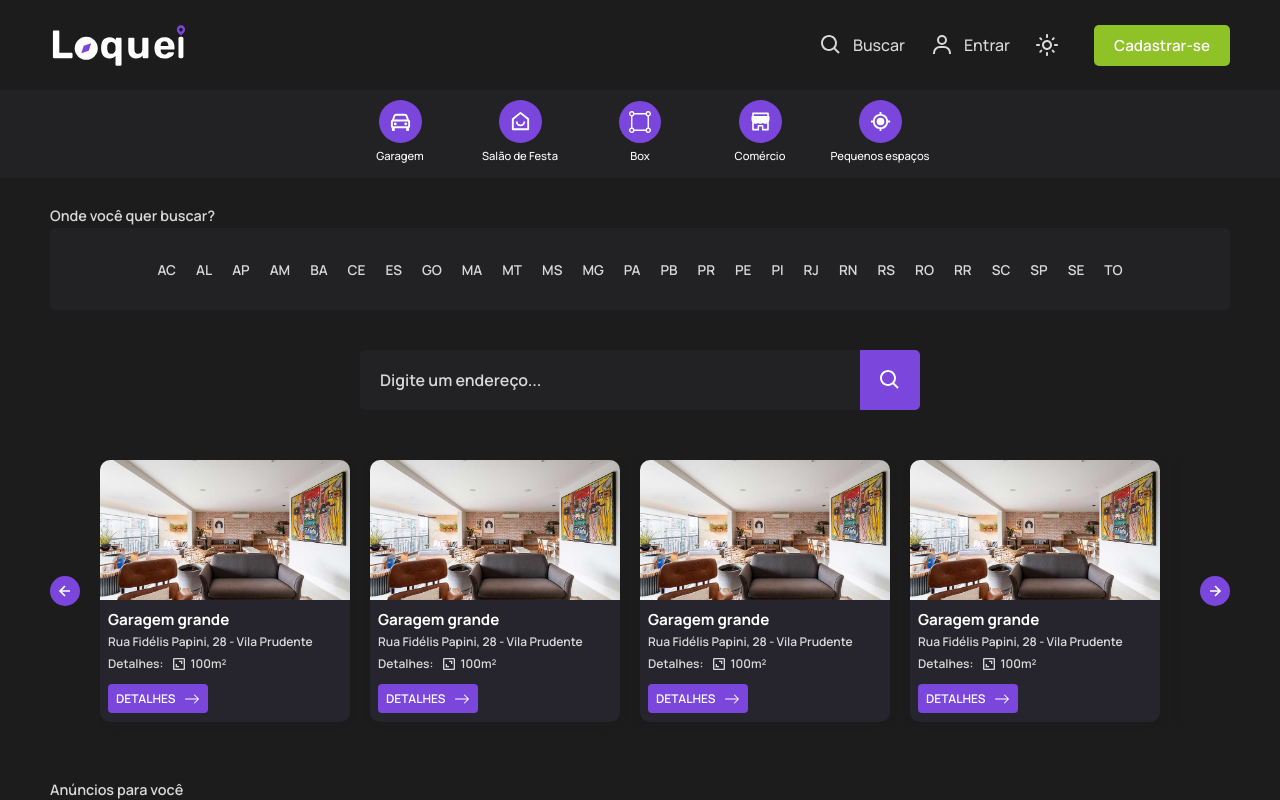
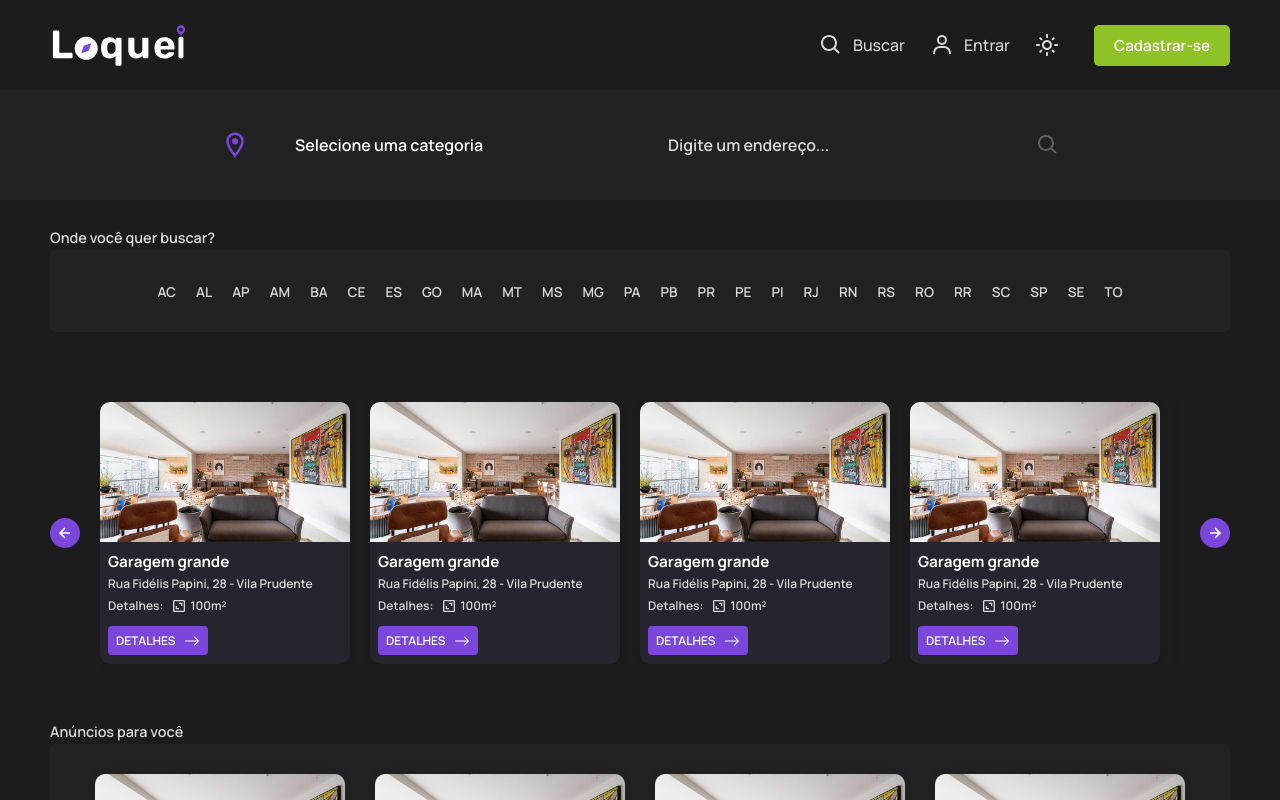
Before and after one commit to Rafa-Roodrigues/Loquei-Frontend, a React (Create React App) app: page / in a window 1280 px wide. Built offline with nearby package versions, Linux system fonts and the light colour scheme.

Commit message:
Mudanças na area de categorias

```diff
--- a/src/components/PreviewCategorias/index.jsx
+++ /dev/null
@@ -1,68 +0,0 @@
-import { Container } from "./styles";
-
-import { useRef } from "react";
-import { Link } from "react-router-dom";
-
-import { AiFillShop } from 'react-icons/ai';
-import { BiCar, BiCurrentLocation, BiLeftArrowAlt, BiRightArrowAlt } from 'react-icons/bi';
-import { BsBoundingBoxCircles } from 'react-icons/bs';
-import { RiHomeSmile2Line } from 'react-icons/ri';
-
-export function PreviewCategorias() {
-  const carousel = useRef(null)
-
-  function handleLeftClick(event) {
-    carousel.current.scrollLeft -= carousel.current.offsetWidth;
-
-    event.preventDefault();
-  }
-
-  function handleRightClick(event) {
-    carousel.current.scrollLeft += carousel.current.offsetWidth;
-
-    event.preventDefault();
-  }
-
-  return (
-    <Container>
-      <button onClick={handleLeftClick}>
-        <BiLeftArrowAlt size={20} color="#FFF" />
-      </button>
-      <button onClick={handleRightClick}>
-        <BiRightArrowAlt size={20} color="#FFF" />
-      </button>
-      <ul ref={carousel}>
-        <li>
-          <Link to="/buscar">
-            <BiCar className="icons" size="23" />
-          </Link>
-          <span>Garagem</span>
-        </li>
-        <li>
-          <Link to="/buscar">
-            <RiHomeSmile2Line className="icons" size="23" />
-          </Link>
-          <span>Salão de Festa</span>
-        </li>
-        <li>
-          <Link to="/buscar">
-            <BsBoundingBoxCircles className="icons" size="22" />
-          </Link>
-          <span>Box</span>
-        </li>
-        <li>
-          <Link to="/buscar">
-            <AiFillShop className="icons" size="23" />
-          </Link>
-          <span>Comércio</span>
-        </li>
-        <li>
-          <Link to="/buscar">
-            <BiCurrentLocation className="icons" size="23" />
-          </Link>
-          <span>Pequenos espaços</span>
-        </li>
-      </ul>
-    </Container>
-  );
-}
--- a/src/components/PreviewCategorias/styles.js
+++ /dev/null
@@ -1,103 +0,0 @@
-import styled, {} from 'styled-components';
-
-export const Container = styled.section`
-  width: 100%;
-  padding: 10px;
-  position: relative;
-  background-color: ${({ theme }) => theme.colors.categoryContainer};
-
-  display: flex;
-  align-items: center;
-  justify-content: center;
-
-  button {
-    display: none;
-  }
-
-  ul {
-    list-style: none;
-    margin-bottom: 5px;
-    display: flex;
-    align-items: center;
-    justify-content: center;
-    overflow-x: auto;
-
-    scroll-behavior: smooth;
-    scroll-snap-type: x mandatory;
-
-    &::-webkit-scrollbar {
-      display: none;
-    }
-    &::-webkit-scrollbar-thumb {
-      display: none;
-    }
-
-    li {
-      width: 120px;
-      min-width: 120px;
-      display: flex;
-      flex-direction: column;
-      align-items: center;
-      justify-content: center;
-      scroll-snap-align: start;
-
-      &:last-child {
-        margin-right: 0;
-      }
-
-      a {
-        padding: 10px;
-        border-radius: 50px;
-        background-color: ${({ theme }) => theme.colors.categoryBoxIcon};
-        transition: filter .2s;
-
-        display: flex;
-        align-items: center;
-        justify-content: center;
-
-        .icons {
-          color: ${({ theme }) => theme.colors.categoryIcon};
-          transition: color .2s;
-        }
-
-        &:hover, &:hover ~ span {
-          filter: brightness(0.9);
-        }
-      }
-
-      span {
-        margin-top: 5px;
-        color: var(--branco);
-        font-weight: 500;
-        font-size: 0.7rem;
-        transition: filter .2s;
-      }
-    }
-  }
-
-  @media screen and (max-width: 630px) {
-    padding: 10px 40px;
-
-    button {
-      background-color: rgba(0, 0, 0, 10%);
-      border-radius: 50px;
-      padding: 4px;
-      position: absolute;
-      left: 6px;
-
-      display: flex;
-      align-items: center;
-      justify-content: center;
-
-      &:nth-child(2) {
-        left: initial;
-        right: 6px;
-      }
-    }
-
-    ul {
-      align-items: center;
-      justify-content: flex-start;
-    }
-  }
-`;
--- /dev/null
+++ b/src/components/PreviewFilter/index.jsx
@@ -0,0 +1,24 @@
+import { Container } from "./styles";
+
+import { BiSearch } from 'react-icons/bi';
+import { MdOutlineLocationOn } from 'react-icons/md';
+
+export function PreviewFilter() {
+  return (
+    <Container>
+      <button><MdOutlineLocationOn size={30} /></button>
+      <form>
+        <select>
+          <option>Selecione uma categoria</option>
+          <option>Garagem</option>
+          <option>Box</option>
+          <option>Salão de festa</option>
+          <option>Comercial</option>
+          <option>Pequenos espaço</option>
+        </select>
+        <input type="text" placeholder="Digite um endereço..." />
+        <button type="button"><BiSearch size={24} /></button>
+      </form>
+    </Container>
+  );
+}
--- /dev/null
+++ b/src/components/PreviewFilter/styles.js
@@ -0,0 +1,96 @@
+import styled, {} from 'styled-components';
+
+export const Container = styled.section`
+  width: 100%;
+  padding: 25px 0;
+  position: relative;
+  background-color: ${({ theme }) => theme.colors.categoryContainer};
+
+  display: flex;
+  align-items: center;
+  justify-content: center;
+
+  > button {
+    height: 60px;
+    padding: 0 15px;
+    margin-right: 10px;
+    border-radius: 5px;
+
+    background-color: ${({ theme }) => theme.colors.backgroundSecondary};
+    color: var(--main);
+    transition: filter .2s;
+
+    display: flex;
+    align-items: center;
+    justify-content: center;
+
+    &:hover {
+      filter: brightness(0.9);
+    }
+  }
+
+
+  form {
+    width: 100%;
+    max-width: 800px;
+    display: flex;
+    align-items: center;
+    justify-content: center;
+
+    input, select {
+      width: 100%;
+      max-width: 500px;
+      height: 60px;
+      padding: 0 20px;
+      margin-right: 10px;
+
+      outline: none;
+      border-radius: 5px;
+      background-color: ${({ theme }) => theme.colors.backgroundSecondary};
+
+      font-size: 1rem;
+      color: ${({ theme }) => theme.colors.textTitle};
+
+      &::placeholder {
+        color: ${({ theme }) => theme.colors.textBody}
+      }
+    }
+
+    select {
+      -webkit-appearance: none;
+      -moz-appearance: none;
+
+      option {
+        color: ${({ theme }) => theme.colors.textTitle};
+      }
+    }
+
+    button {
+      height: 60px;
+      padding: 0 15px;
+      border-radius: 5px;
+
+      background-color: ${({ theme }) => theme.colors.backgroundSecondary};
+      color: var(--cinza-escuro);
+      transition: filter .2s;
+
+      display: flex;
+      align-items: center;
+      justify-content: center;
+
+      &:hover {
+        filter: brightness(0.9);
+      }
+    }
+
+  }
+
+  @media screen and (max-width: 500px) {
+    form {
+      .search {
+        width: calc(100% - 40px);
+        margin: 0 20px;
+      }
+    }
+  }
+`;
--- a/src/pages/Anunciar/index.jsx
+++ b/src/pages/Anunciar/index.jsx
@@ -64,7 +64,7 @@ export function Anunciar() {
                   <span className={themeIsActive && "dark_checkbox"}><FaCheck className="icons" /></span>
                 </label>
                 <label className="checkbox">
-                  Comércio
+                  Comercial
                   <input type="checkbox" placeholder="Casa" />
                   <span className={themeIsActive && "dark_checkbox"}><FaCheck className="icons" /></span>
                 </label>
--- a/src/pages/Buscar/index.jsx
+++ b/src/pages/Buscar/index.jsx
@@ -61,7 +61,7 @@ export function Buscar() {
               <h3>Tipo de espaço</h3>
               <div className="grid_checkbox">
                 <label className="checkbox">
-                  Comércio
+                  Comercial
                   <input type="checkbox" placeholder="Casa" />
                   <span className={themeIsActive && "dark_checkbox"}><FaCheck className="icons" /></span>
                 </label>
--- a/src/pages/Home/index.jsx
+++ b/src/pages/Home/index.jsx
@@ -6,11 +6,9 @@ import { Header } from "../../components/Header";
 import { Footer } from "../../components/Footer";
 import { CardVertical, CardHorizontal } from "../../components/Cards";
 
-import { PreviewCategorias } from "../../components/PreviewCategorias";
+import { PreviewFilter } from "../../components/PreviewFilter";
 import { PreviewEstados } from "../../components/PreviewEstados";
 import { CarroselCards } from "../../components/CarroselCards";
-
-import { BiSearch } from "react-icons/bi";
 
 import imgNone from '../../assets/img/img-none.jpg';
 
@@ -22,15 +20,10 @@ export function Home() {
       </Helmet>
 
       <Header />
-      <PreviewCategorias />
+      <PreviewFilter />
 
       <main className="content">
         <PreviewEstados />
-
-        <div className="search">
-          <input type="text" placeholder="Digite um endereço..." />
-          <button type="button"><BiSearch size={24} /></button>
-        </div>
 
         <CarroselCards />
 
--- a/src/pages/Home/styles.js
+++ b/src/pages/Home/styles.js
@@ -12,52 +12,6 @@ export const Container = styled.div `
     height: 100%;
     padding: 50px;
     position: relative;
-
-    .search {
-      width: 100%;
-      display: flex;
-      align-items: center;
-      justify-content: center;
-      margin-bottom: 20px;
-
-
-      input {
-        width: 100%;
-        max-width: 500px;
-        height: 60px;
-        padding: 0 20px;
-
-        outline: none;
-        border-radius: 5px 0 0 5px;
-        background-color: ${({ theme }) => theme.colors.backgroundSecondary};
-
-        font-size: 1rem;
-        color: ${({ theme }) => theme.colors.textTitle};
-
-        &::placeholder {
-          color: ${({ theme }) => theme.colors.textBody}
-        }
-      }
-
-      button {
-        width: 60px;
-        height: 60px;
-        border-radius: 0 5px 5px 0;
-
-        background-color: var(--main);
-        color: var(--branco);
-        transition: filter .2s;
-
-        display: flex;
-        align-items: center;
-        justify-content: center;
-
-        &:hover {
-          filter: brightness(0.9);
-        }
-      }
-
-    }
 
     .title_box {
       color: ${({ theme }) => theme.colors.textBody};
--- a/src/styles/stylesGlobal.js
+++ b/src/styles/stylesGlobal.js
@@ -49,7 +49,7 @@ export const GlobalStyles = createGlobalStyle`
     -webkit-font-smoothing: antialiased;
   }
 
-  body, input, textarea, button {
+  body, input, textarea, button, select {
     font-family: 'Manrope', sans-serif;
     font-weight: 600;
     color: var(--black);
@@ -75,7 +75,7 @@ export const GlobalStyles = createGlobalStyle`
   }
   ::-webkit-scrollbar-thumb {
     border-radius: 50px;
-    background: var(--main);
+    background: var(--cinza-claro);
   }
 
   .react-modal-overlay {
```
Also changed, not shown: 2 other files (tests, documents, lock files or other folders).
